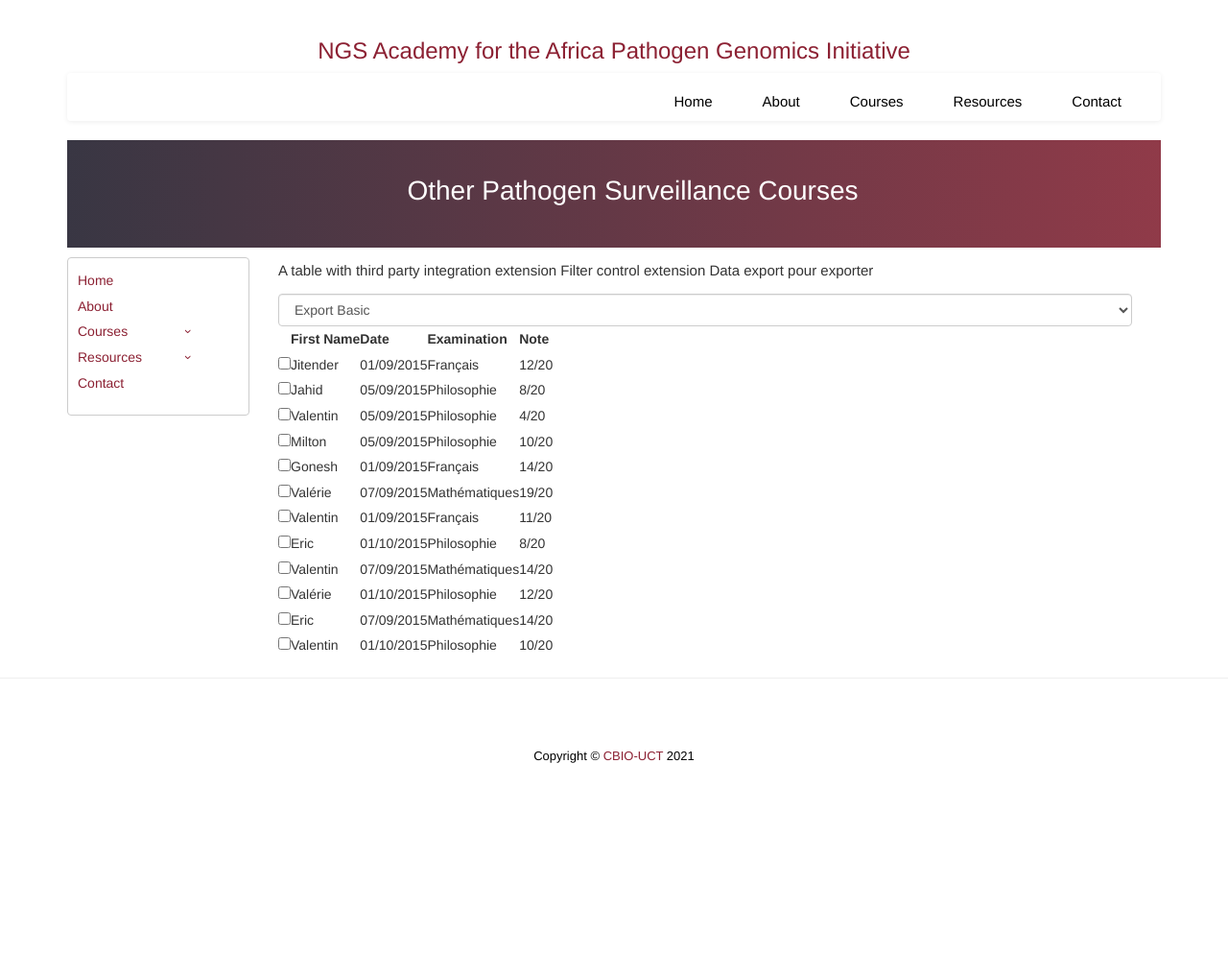
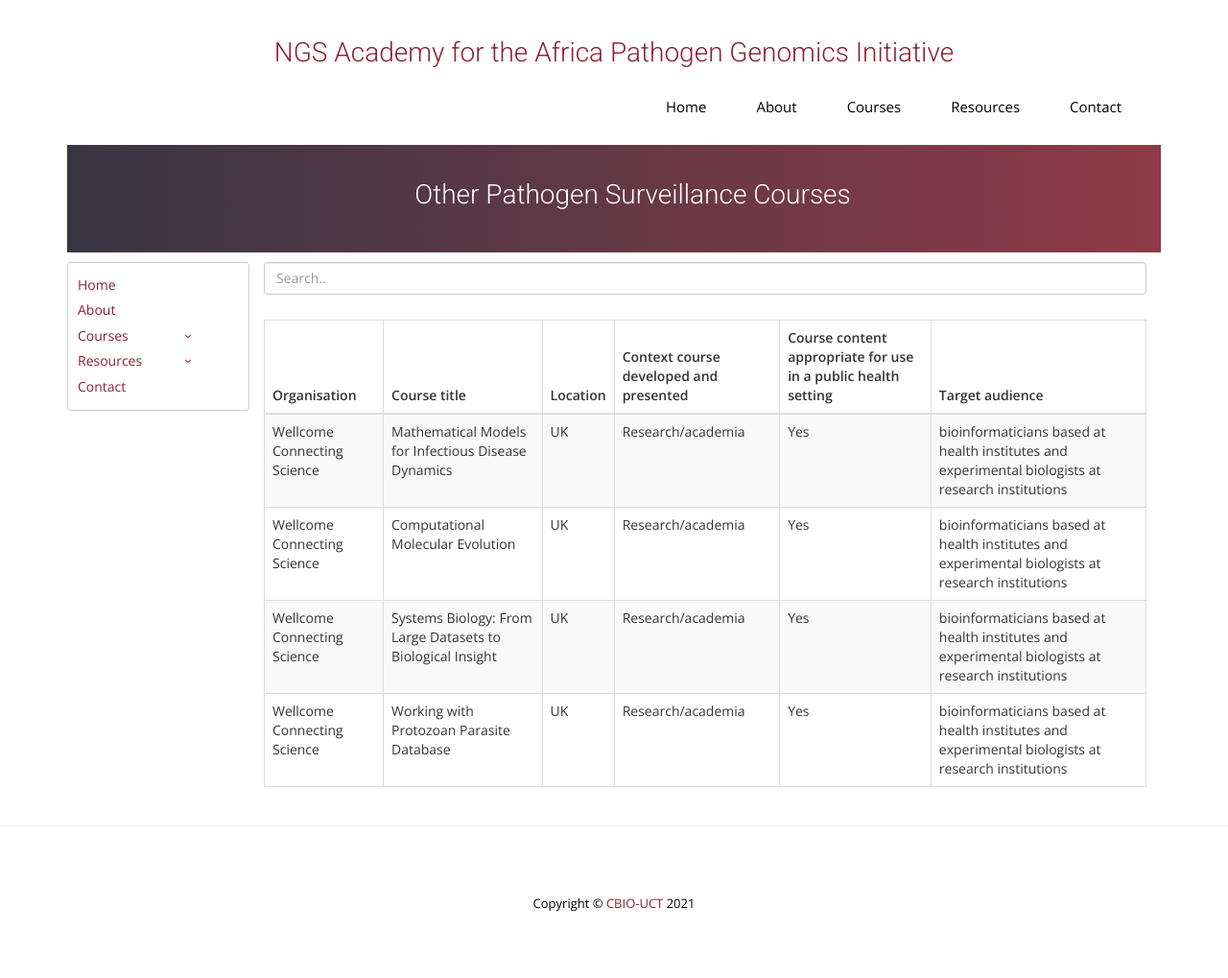
Before and after one commit to uct-cbio/ngs-academy, a Jekyll site: the page built from courses_other.html, in a window 1280 px wide. Shown: the whole page at 96% size. Built offline with Jekyll 4.4.1, drawn with Linux system fonts in a browser that asks for light colours; nearby versions of some CDN libraries; some web fonts are replaced; comment, search, counter and statistics services are not loaded; a style sheet for code colours, icons or effects is not loaded; before the commit the page ends 900 px from its top, so only the background shows below that.

```diff
--- a/courses_other.html
+++ b/courses_other.html
@@ -5,144 +5,84 @@
 ---
 
 
-<link rel="stylesheet" href="https://maxcdn.bootstrapcdn.com/bootstrap/3.3.6/css/bootstrap.min.css">
-<link rel="stylesheet" href="https://maxcdn.bootstrapcdn.com/bootstrap/3.3.6/css/bootstrap-theme.min.css">
-<link rel="stylesheet" href="//cdnjs.cloudflare.com/ajax/libs/bootstrap-table/1.10.0/bootstrap-table.min.css">
-<link rel="stylesheet" href="../dist/bootstrap-table-filter.min.css">
-
-<script src="https://code.jquery.com/jquery-1.12.0.min.js"></script>
-<script src="https://maxcdn.bootstrapcdn.com/bootstrap/3.3.6/js/bootstrap.min.js"></script>
-<script src="https://cdnjs.cloudflare.com/ajax/libs/bootstrap-table/1.10.0/bootstrap-table.min.js"></script>
-<script src="../dist/bootstrap-table-filter.min.js"></script>
+<script src="https://ajax.googleapis.com/ajax/libs/jquery/3.5.1/jquery.min.js"></script>
+<script src="https://maxcdn.bootstrapcdn.com/bootstrap/3.4.1/js/bootstrap.min.js"></script>
 
 
+
+<div class="row">
     <div class="col-sm-12">
 
-
-    <p>A table with third party integration extension Filter control extension Data export</a> pour exporter</p>
-
-    <div id="toolbar">
-        <select class="form-control">
-            <option value="">Export Basic</option>
-            <option value="all">Export All</option>
-            <option value="selected">Export Selected</option>
-        </select>
-    </div>
-
-    <table id="table" data-toggle="table" data-search="true" data-filter-control="true" data-show-export="true"
-        data-click-to-select="true" data-toolbar="#toolbar" class="table-responsive">
+        <input class="form-control" id="myInput" type="text" placeholder="Search..">
+        <br>
+        <table class="table table-bordered table-striped">
             <thead>
                 <tr>
-                <th data-field="state" data-checkbox="true"></th>
-                <th data-field="prenom" data-filter-control="input" data-sortable="true">First Name</th>
-                <th data-field="date" data-filter-control="select" data-sortable="true">Date</th>
-                <th data-field="examen" data-filter-control="select" data-sortable="true">Examination</th>
-                <th data-field="note" data-sortable="true">Note</th>
+                    <th>Organisation</th>
+                    <th>Course title</th>
+                    <th>Location</th>
+                    <th>Context course developed and presented</th>
+                    <th>Course content appropriate for use in a public health setting</th>
+                    <th>Target audience</th>
                 </tr>
             </thead>
-        <tbody>
+            <tbody id="myTable">
                 <tr>
-                <td class="bs-checkbox "><input data-index="0" name="btSelectItem" type="checkbox"></td>
-                <td>Jitender</td>
-                <td>01/09/2015</td>
-                <td>Français</td>
-                <td>12/20</td>
+                    <td>Wellcome Connecting Science</td>
+                    <td>Mathematical Models for Infectious Disease Dynamics</td>
+                    <td>UK</td>
+                    <td>Research/academia</td>
+                    <td>Yes</td>
+                    <td>bioinformaticians based at health institutes and experimental biologists at research
+                        institutions</td>
                 </tr>
                 <tr>
-                <td class="bs-checkbox "><input data-index="1" name="btSelectItem" type="checkbox"></td>
-                <td>Jahid</td>
-                <td>05/09/2015</td>
-                <td>Philosophie</td>
-                <td>8/20</td>
+                    <td>Wellcome Connecting Science</td>
+                    <td>Computational Molecular Evolution</td>
+                    <td>UK</td>
+                    <td>Research/academia</td>
+                    <td>Yes</td>
+
+                    <td>bioinformaticians based at health institutes and experimental biologists at research
+                        institutions</td>
                 </tr>
                 <tr>
-                <td class="bs-checkbox "><input data-index="2" name="btSelectItem" type="checkbox"></td>
-                <td>Valentin</td>
-                <td>05/09/2015</td>
-                <td>Philosophie</td>
-                <td>4/20</td>
+                    <td>Wellcome Connecting Science</td>
+                    <td>Systems Biology: From Large Datasets to Biological Insight</td>
+                    <td>UK</td>
+                    <td>Research/academia</td>
+                    <td>Yes</td>
+
+                    <td>bioinformaticians based at health institutes and experimental biologists at research
+                        institutions</td>
                 </tr>
                 <tr>
-                <td class="bs-checkbox "><input data-index="3" name="btSelectItem" type="checkbox"></td>
-                <td>Milton</td>
-                <td>05/09/2015</td>
-                <td>Philosophie</td>
-                <td>10/20</td>
-            </tr>
-            <tr>
-                <td class="bs-checkbox "><input data-index="4" name="btSelectItem" type="checkbox"></td>
-                <td>Gonesh</td>
-                <td>01/09/2015</td>
-                <td>Français</td>
-                <td>14/20</td>
-            </tr>
-            <tr>
-                <td class="bs-checkbox "><input data-index="5" name="btSelectItem" type="checkbox"></td>
-                <td>Valérie</td>
-                <td>07/09/2015</td>
-                <td>Mathématiques</td>
-                <td>19/20</td>
-            </tr>
-            <tr>
-                <td class="bs-checkbox "><input data-index="6" name="btSelectItem" type="checkbox"></td>
-                <td>Valentin</td>
-                <td>01/09/2015</td>
-                <td>Français</td>
-                <td>11/20</td>
-            </tr>
-            <tr>
-                <td class="bs-checkbox "><input data-index="7" name="btSelectItem" type="checkbox"></td>
-                <td>Eric</td>
-                <td>01/10/2015</td>
-                <td>Philosophie</td>
-                <td>8/20</td>
-            </tr>
-            <tr>
-                <td class="bs-checkbox "><input data-index="8" name="btSelectItem" type="checkbox"></td>
-                <td>Valentin</td>
-                <td>07/09/2015</td>
-                <td>Mathématiques</td>
-                <td>14/20</td>
-            </tr>
-            <tr>
-                <td class="bs-checkbox "><input data-index="9" name="btSelectItem" type="checkbox"></td>
-                <td>Valérie</td>
-                <td>01/10/2015</td>
-                <td>Philosophie</td>
-                <td>12/20</td>
-            </tr>
-            <tr>
-                <td class="bs-checkbox "><input data-index="10" name="btSelectItem" type="checkbox"></td>
-                <td>Eric</td>
-                <td>07/09/2015</td>
-                <td>Mathématiques</td>
-                <td>14/20</td>
-            </tr>
-            <tr>
-                <td class="bs-checkbox "><input data-index="11" name="btSelectItem" type="checkbox"></td>
-                <td>Valentin</td>
-                <td>01/10/2015</td>
-                <td>Philosophie</td>
-                <td>10/20</td>
+                    <td>Wellcome Connecting Science</td>
+                    <td>Working with Protozoan Parasite Database</td>
+                    <td>UK</td>
+                    <td>Research/academia</td>
+                    <td>Yes</td>
+
+                    <td>bioinformaticians based at health institutes and experimental biologists at research
+                        institutions</td>
                 </tr>
             </tbody>
         </table>
     </div>
 
+
+</div>
+
+
+</div>
+
 <script>
-    //exporte les données sélectionnées
-    var $table = $('#table');
-    $(function () {
-        $('#toolbar').find('select').change(function () {
-            $table.bootstrapTable('refreshOptions', {
-                exportDataType: $(this).val()
+    $(document).ready(function () {
+        $("#myInput").on("keyup", function () {
+            var value = $(this).val().toLowerCase();
+            $("#myTable tr").filter(function () {
+                $(this).toggle($(this).text().toLowerCase().indexOf(value) > -1)
             });
         });
-    })
-
-    var trBoldBlue = $("table");
-
-    $(trBoldBlue).on("click", "tr", function () {
-        $(this).toggleClass("bold-blue");
     });
 </script>
```
Also changed, not shown: _posts/2021-09-01-Software-Carpentries-Course-2021.md (+0 -1 lines). Lines whose indentation alone changed are shown as unchanged.
